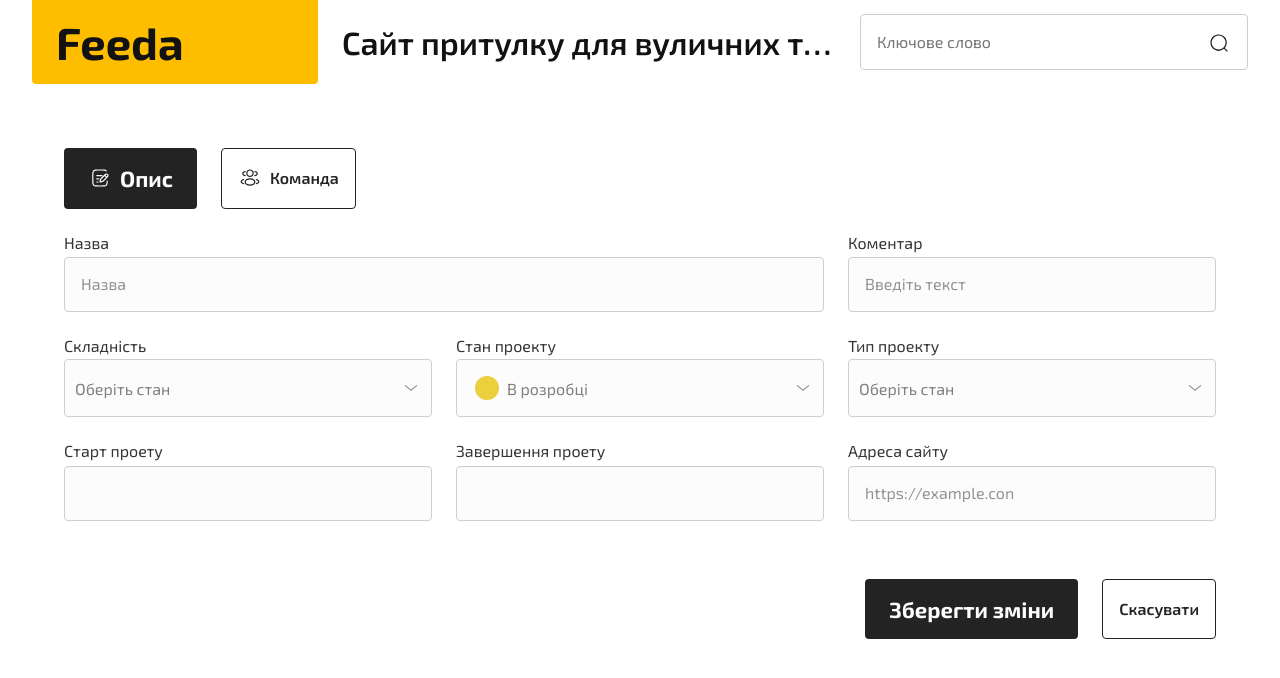
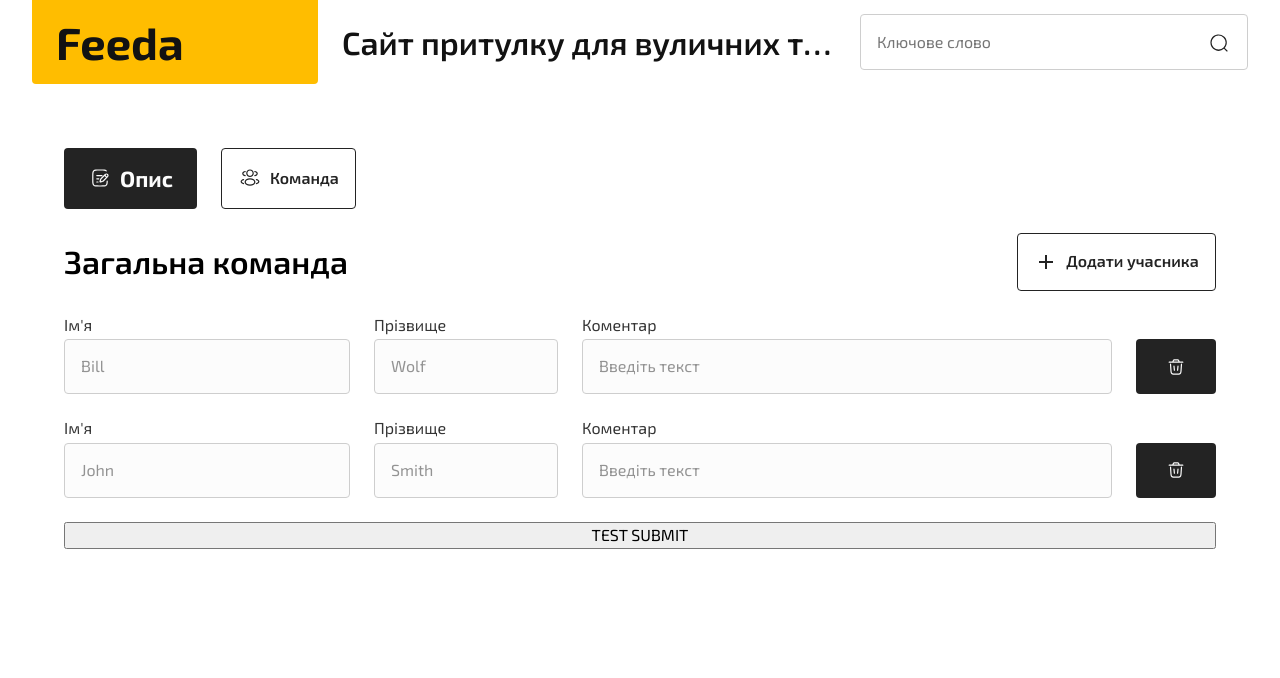
Before and after one commit to baza-trainee/feeda, a Next.js app in the folder cms/: page /projects/1 in a window 1280 px wide. Shown: the top 678 px of the page. Built offline with nearby package versions, Linux system fonts and the light colour scheme.

Commit message:
feat: base add page team latout

```diff
--- a/cms/src/app/projects/[projectId]/page.tsx
+++ b/cms/src/app/projects/[projectId]/page.tsx
@@ -26,7 +26,7 @@ type ProjectPageProps = {
 };
 
 export default function ProjectPage({ params }: ProjectPageProps) {
-  const [currentTab, setCurrentTab] = useState('Опис');
+  const [currentTab, setCurrentTab] = useState('Команда');
   const [formValues, setFormValues] = useState<FormData>({
     name: '',
     comment: '',
@@ -37,7 +37,7 @@ export default function ProjectPage({ params }: ProjectPageProps) {
     end_date: '',
     url: '',
   });
-  const { control, clearErrors, getValues, handleSubmit, reset } = useForm();
+  const { control, clearErrors, getValues, handleSubmit, setValue, watch, register } = useForm();
   const projectId = params.projectId;
 
   /// TEMP
@@ -82,7 +82,20 @@ export default function ProjectPage({ params }: ProjectPageProps) {
         />
       ),
     },
-    { title: 'Команда', content: <ProjectTeamForm /> },
+    {
+      title: 'Команда',
+      content: (
+        <ProjectTeamForm
+          control={control}
+          clearErrors={clearErrors}
+          getValues={getValues}
+          handleSubmit={handleSubmit}
+          setValue={setValue}
+          watch={watch}
+          register={register}
+        />
+      ),
+    },
   ];
 
   return (
--- a/cms/src/components/ProjectForm/ProjectForm.tsx
+++ b/cms/src/components/ProjectForm/ProjectForm.tsx
@@ -1,6 +1,13 @@
-import { Control, UseFormHandleSubmit, UseFormGetValues, FieldValues } from 'react-hook-form';
+import {
+  Control,
+  UseFormHandleSubmit,
+  UseFormGetValues,
+  FieldValues,
+  UseFormWatch,
+  UseFormRegister,
+} from 'react-hook-form';
 import { Input } from '../Input/Input';
-import { OptionType, SelectField } from '../SelectField/SelectField';
+import { SelectField } from '../SelectField/SelectField';
 import { FormControllers, FormWrapper, InputsWrapper } from './ProjectForm.styles';
 import {
   getDiffValue,
@@ -27,8 +34,6 @@ export const ProjectForm = ({ values, setValues, control, clearErrors, getValues
     console.log(getValues());
     setValues();
   };
-
-  //console.log(values);
 
   const stateData = values.state;
   const complixityData = values.complixity;
@@ -68,6 +73,7 @@ export const ProjectForm = ({ values, setValues, control, clearErrors, getValues
           defaultValue={{ value: complixityData.value, label: complixityPlaceholder || '' }}
         />
         <SelectField
+          isSearchable={true}
           control={control}
           clearErrors={clearErrors}
           name="state"
--- /dev/null
+++ b/cms/src/components/ProjectTeamForm/MemberCard.tsx
@@ -0,0 +1,47 @@
+import { DelBtnWrapper, MemberCardWrapper } from './ProjectTeamForm.styles';
+import { Button } from '../Button/Button';
+import { Input } from '../Input/Input';
+import {
+  Control,
+  UseFormGetValues,
+  FieldValues,
+  UseFormHandleSubmit,
+  UseFormRegister,
+  UseFormWatch,
+} from 'react-hook-form';
+import { MemberType } from './ProjectTeamForm';
+
+export interface MemberCardProps {
+  control: Control;
+  clearErrors: (name?: string | string[]) => void;
+  getValues: UseFormGetValues<FieldValues>;
+  handleSubmit: UseFormHandleSubmit<FieldValues>;
+  onDelete: () => void;
+  memberData: MemberType;
+}
+
+export const MemberCard: React.FC<MemberCardProps> = ({
+  control,
+  clearErrors,
+  getValues,
+  handleSubmit,
+  onDelete,
+  memberData,
+}) => {
+  return (
+    <MemberCardWrapper>
+      <Input control={control} clearErrors={clearErrors} placeholder={memberData.name} name="name" label="Ім'я" />
+      <Input
+        control={control}
+        clearErrors={clearErrors}
+        placeholder={memberData.LastName}
+        name="lastName"
+        label="Прізвище"
+      />
+      <Input control={control} clearErrors={clearErrors} placeholder="Введіть текст" name="member_1" label="Коментар" />
+      <DelBtnWrapper>
+        <Button variant="icon" icon="delete" func={onDelete} />
+      </DelBtnWrapper>
+    </MemberCardWrapper>
+  );
+};
--- /dev/null
+++ b/cms/src/components/ProjectTeamForm/ProjectTeamForm.styles.ts
@@ -0,0 +1,43 @@
+import styled from '@emotion/styled';
+
+export const FormWrapper = styled.form`
+  display: flex;
+  flex-direction: column;
+  gap: 24px;
+`;
+
+export const FormTitle = styled.div`
+  display: flex;
+  justify-content: space-between;
+  align-items: center;
+`;
+
+export const AddBntWrapper = styled.div`
+  width: 199px;
+`;
+
+export const DelBtnWrapper = styled.div`
+  > :first-child {
+    height: 55px;
+  }
+`;
+
+export const InputsWrapper = styled.div`
+  display: flex;
+  flex-direction: column;
+  gap: 24px;
+`;
+
+export const MemberCardWrapper = styled.div`
+  display: grid;
+  grid-template-columns: 286px 184px 1fr 80px;
+  gap: 24px;
+  align-items: end;
+`;
+
+export const FormControllers = styled.div`
+  align-self: flex-end;
+  margin-top: 58px;
+  display: flex;
+  gap: 24px;
+`;
--- a/cms/src/components/ProjectTeamForm/ProjectTeamForm.tsx
+++ b/cms/src/components/ProjectTeamForm/ProjectTeamForm.tsx
@@ -1,3 +1,104 @@
-export const ProjectTeamForm = () => {
-  return <div>ProjectTeamForm</div>;
+import {
+  Control,
+  UseFormGetValues,
+  FieldValues,
+  UseFormHandleSubmit,
+  UseFormSetValue,
+  UseFormWatch,
+  UseFormRegister,
+} from 'react-hook-form';
+import { Button } from '../Button/Button';
+import { Title } from '../Title/Title';
+import { MemberCard } from './MemberCard';
+import { FormTitle, FormWrapper, AddBntWrapper, InputsWrapper } from './ProjectTeamForm.styles';
+import { Fragment, useEffect } from 'react';
+
+export interface TeamFormProps {
+  control: Control;
+  clearErrors: (name?: string | string[]) => void;
+  getValues: UseFormGetValues<FieldValues>;
+  handleSubmit: UseFormHandleSubmit<FieldValues>;
+  setValue: UseFormSetValue<FieldValues>;
+  watch: UseFormWatch<FieldValues>;
+  register: UseFormRegister<FieldValues>;
+}
+
+export type MemberType = {
+  name: string;
+  LastName: string;
 };
+
+const initialMembers = [
+  { name: 'Bill', LastName: 'Wolf' },
+  { name: 'John', LastName: 'Smith' },
+];
+
+export const ProjectTeamForm: React.FC<TeamFormProps> = ({
+  control,
+  clearErrors,
+  getValues,
+  handleSubmit,
+  setValue,
+  watch,
+  register,
+}) => {
+  const members: MemberType[] = watch('members', []);
+
+  useEffect(() => {
+    initialMembers.forEach((member, index) => {
+      setValue(`members[${index}].name`, member.name);
+      setValue(`members[${index}].LastName`, member.LastName);
+    });
+  }, [setValue]);
+
+  const addMember = () => {
+    const newMember = { name: '', LastName: '' };
+    setValue('members', [...members, newMember]);
+  };
+
+  const removeMember = (index: number) => {
+    setValue(
+      'members',
+      members.filter((_: object, i: number) => i !== index)
+    );
+  };
+
+  const onSubmit = (event) => {
+    event.preventDefault();
+    const formData = getValues();
+    const groupedData: { [key: string]: MemberType } = {};
+
+    formData.members.forEach((member: MemberType, index: number) => {
+      const memberKey = `member${index + 1}`;
+      groupedData[memberKey] = { name: member.name, LastName: member.LastName };
+    });
+
+    console.log(groupedData);
+  };
+
+  return (
+    <FormWrapper onSubmit={onSubmit}>
+      <FormTitle>
+        <Title title="Загальна команда" />
+        <AddBntWrapper>
+          <Button variant="text" icon="plus" func={addMember} title="Додати учасника" />
+        </AddBntWrapper>
+      </FormTitle>
+      <InputsWrapper>
+        {members.map((member, index) => (
+          <Fragment key={index}>
+            <MemberCard
+              control={control}
+              clearErrors={clearErrors}
+              getValues={getValues}
+              handleSubmit={handleSubmit}
+              onDelete={() => removeMember(index)}
+              memberData={member}
+            />
+          </Fragment>
+        ))}
+      </InputsWrapper>
+      <button type="submit">TEST SUBMIT</button>
+    </FormWrapper>
+  );
+};
--- a/cms/src/components/Title/Title.styles.ts
+++ b/cms/src/components/Title/Title.styles.ts
@@ -3,6 +3,7 @@ import styled from '@emotion/styled';
 export const MainTitle = styled.h1`
   font-weight: 600;
   font-size: 32px;
+  wrap-text: nowrap;
 
   @media screen and (min-width: 768px) {
     font-size: 45px;
@@ -13,6 +14,7 @@ export const MainTitle = styled.h1`
 export const SecondaryTitle = styled.h1`
   font-weight: 600;
   font-size: 28px;
+  wrap-text: nowrap;
 
   @media screen and (min-width: 1280px) {
     font-size: 32px;
```
